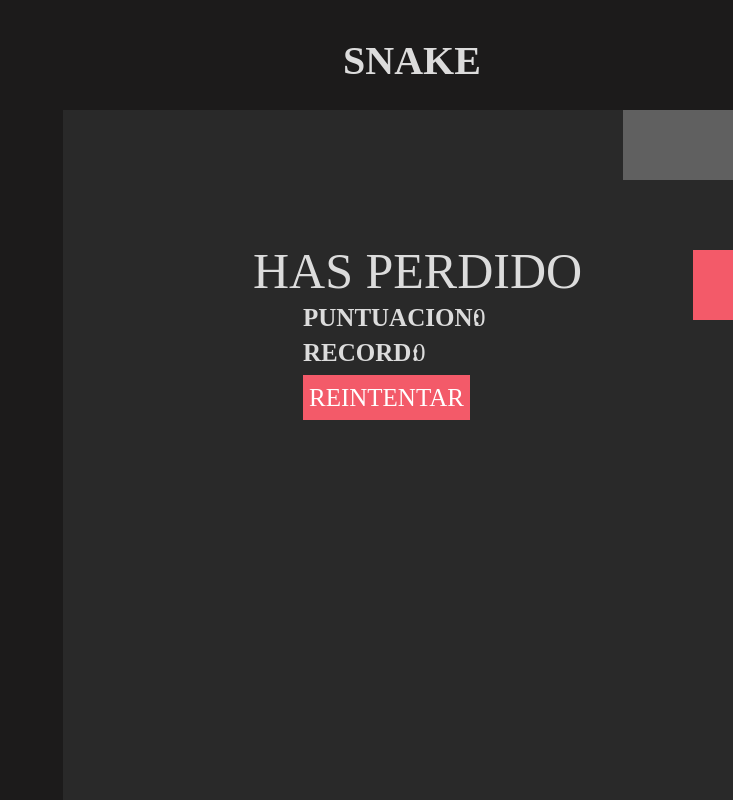
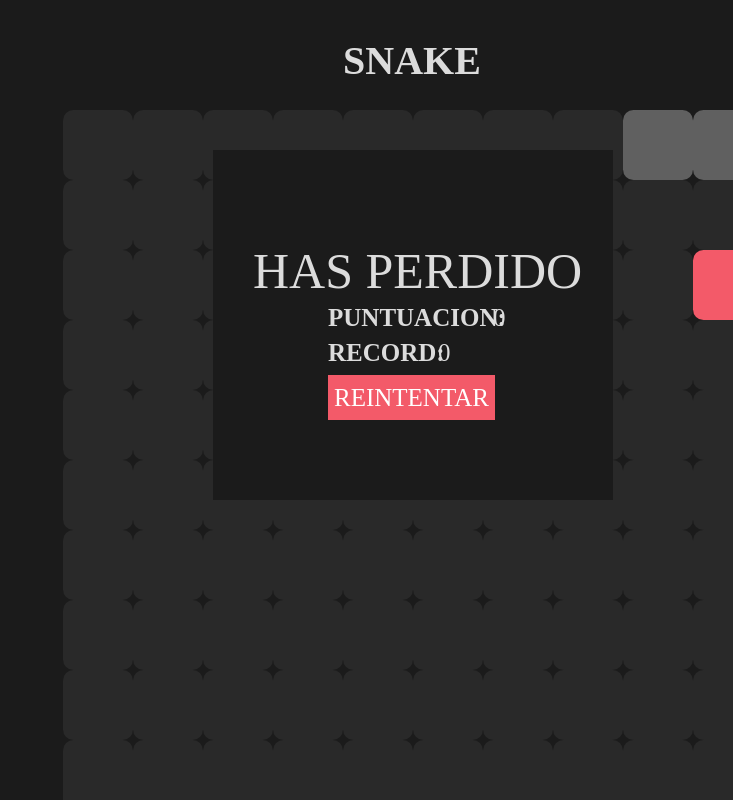
Before and after one commit to SantiagoMussi/SNAKE-JS, a plain HTML site: page index.html in a window 1280 px wide. Both pictures are taken after a click on the button "JUGAR". Shown: the whole page, without its empty margins (547-1280 px from the left). Drawn offline with Linux system fonts and the light colour scheme.

Commit message:
Add files via upload

```diff
--- a/index.html
+++ b/index.html
@@ -24,6 +24,6 @@
         <button id = "reintentar">REINTENTAR</button>
     </div>
     <div id="gameOver">HAS PERDIDO</div>
-
+    <div id = "endBoard"></div>
 </body>
 </html>
--- a/index.js
+++ b/index.js
@@ -8,6 +8,7 @@ const hpuntuacion = document.getElementById("hpuntuacion")
 const hsnake = document.getElementById("hsnake")
 const h2snake = document.getElementById("h2snake")
 const reintentar = document.getElementById("reintentar")
+const endBoard = document.getElementById("endBoard")
 
 const boardSize = 10
 const gameSpeed = 100
@@ -87,6 +88,7 @@ const addFood= () =>{
 }
 
 const gameOver = () =>{
+    endBoard.style.display = 'block'
     hrecord.style.display = 'block'
     hpuntuacion.style.display = 'block'
     scoreBoard.style.display = 'block'
@@ -161,6 +163,7 @@ const setGame = () => {
 }
 
 const startGame = () =>{
+    endBoard.style.display = 'none'
     hrecord.style.display = 'none'
     hpuntuacion.style.display = 'none'
     scoreBoard.style.display = 'none'
--- a/styles.css
+++ b/styles.css
@@ -1,7 +1,7 @@
 *{
     font-family: cascadia mono;
     color: white;
-    background-color: rgb(28,27,27);
+    background-color: rgb(27,27,27);
 }
 
 #h2snake:hover, #gameOver, #hpuntuacion, #hsnake, #hrecord{
@@ -41,6 +41,7 @@
     color: rgb(220,220,220);
     font-size: 50px;
     display: none;
+    z-index: 1001;
 }
 
 .boardInfo{
@@ -52,16 +53,18 @@
     margin-top: 5px;
     height: 45px;
     position: fixed;
-    left: 850px;
+    left: 875px;
     bottom: 380px;
     display: none;
     background-color: #f35a69;
     border: none;
     color: white;
+    z-index: 1001;
 }
 #start:hover, #reintentar:hover{
     background-color: #f12e41;
     cursor: pointer;
+    z-index: 1001;
 }
 
 #start{
@@ -89,44 +92,60 @@
     display: none;
     color: rgb(220,220,220);
     position: fixed;
-    left: 850px;
+    left: 875px;
     bottom: 400px;
     background-color: transparent;
+    z-index: 1001;
 }
 
 #hpuntuacion{
     display: none;
     color: rgb(220,220,220);
     position: fixed;
-    left: 850px;
+    left: 875px;
     bottom: 435px;
     background-color: transparent;
+    z-index: 1001;
 }
 
 #scoreBoard{
-    position: fixed;
+    position: absolute;
     bottom: 468px;
-    left: 1020px;
+    left: 1040px;
     background-color: transparent;
     display: none;
     flex-direction: column;
     color: rgb(220,220,220);
+    z-index: 1001;
+}
+
+#endBoard {
+    display: none;
+    position: fixed;
+    left: 760px;
+    bottom: 300px;
+    width: 400px;
+    height: 350px;
+    background-color: rgb(27,27,27);
+    z-index: 1000;
 }
 
 #record{
     background-color: transparent;
     position: fixed;
     bottom: 433px;
-    left: 960px;
+    left: 985px;
     display: none;
     align-items: center;
     justify-content: center;
     color: rgb(220,220,220);
+    z-index: 1001;
 }
 
 .square{
     width: 70px;
     height: 70px;
+    border-radius: 15%;
 }
 
 .emptySquare{
```
